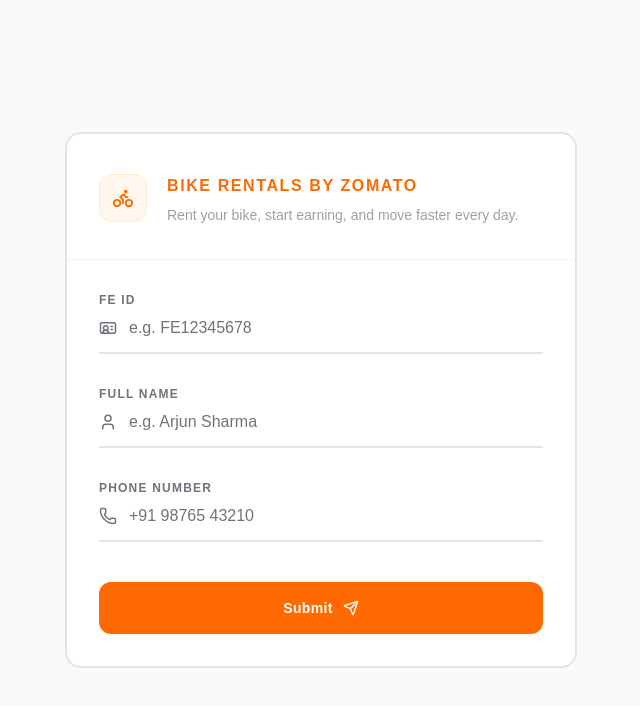
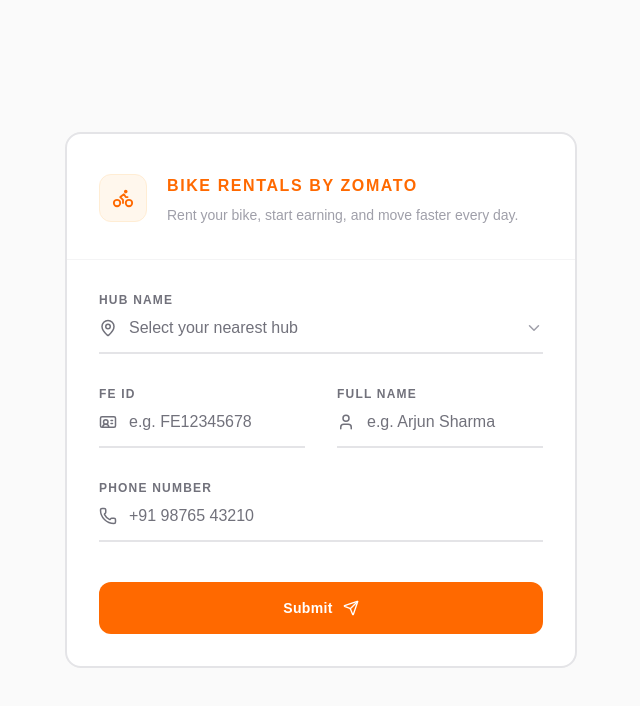
Before and after one commit to Jangidp0903/Rider-Form, a Next.js app: page / in a window 1280 px wide. Shown: the top 706 px of the page, without its empty margins (319-959 px from the left). Built offline with nearby package versions, Linux system fonts and the light colour scheme.

Commit message:
implement bike rental registration form with reusable input and select components

```diff
--- a/app/page.tsx
+++ b/app/page.tsx
@@ -11,84 +11,25 @@
   CheckCircle2,
   AlertCircle,
   X,
+  MapPin,
 } from "lucide-react";
 import { RIDER_API_URL } from "@/services/apiConfig";
+import InputField from "@/components/InputField";
+import CustomSelect from "@/components/CustomSelect";
 
 interface FormData {
   feId: string;
   fullName: string;
   phone: string;
+  hubName: string;
 }
-
-interface InputFieldProps {
-  id: keyof FormData;
-  label: string;
-  type: string;
-  placeholder: string;
-  icon: React.ReactNode;
-  value: string;
-  onChange: (e: React.ChangeEvent<HTMLInputElement>) => void;
-}
-
-const InputField: React.FC<InputFieldProps> = ({
-  id,
-  label,
-  type,
-  placeholder,
-  icon,
-  value,
-  onChange,
-}) => {
-  const [focused, setFocused] = useState(false);
-
-  return (
-    <div className="group">
-      <label
-        htmlFor={id}
-        className="block text-xs font-semibold uppercase tracking-widest text-zinc-500 mb-2"
-      >
-        {label}
-      </label>
-      <div
-        className={`flex items-center border-b-2 pb-3 transition-colors duration-200 ${
-          focused ? "border-orange-500" : "border-zinc-200"
-        }`}
-      >
-        <span
-          className={`mr-3 transition-colors duration-200 ${
-            focused ? "text-orange-500" : "text-zinc-500"
-          }`}
-        >
-          {icon}
-        </span>
-        <input
-          type={type}
-          id={id}
-          name={id}
-          value={value}
-          onChange={onChange}
-          onFocus={() => setFocused(true)}
-          onBlur={() => setFocused(false)}
-          placeholder={placeholder}
-          required
-          className="flex-1 bg-transparent text-zinc-900 placeholder-zinc-500 text-base font-medium focus:outline-none"
-        />
-        {value && (
-          <CheckCircle2
-            size={16}
-            className="text-orange-500 ml-2 flex-shrink-0"
-          />
-        )}
-      </div>
-    </div>
-  );
-};
 
 export default function ZomatoRiderForm() {
   const [formData, setFormData] = useState<FormData>({
     feId: "",
     fullName: "",
     phone: "",
+    hubName: "",
   });
   const [submitted, setSubmitted] = useState(false);
   const [token, setToken] = useState<number | null>(null);
@@ -113,19 +54,22 @@
         feId: formData.feId,
         fullName: formData.fullName,
         phone: formData.phone,
+        hubName: formData.hubName,
       });
 
       setToken(res.data.data.token);
       setSubmitted(true);
     } catch (error: any) {
-      setErrorModal(error.response?.data?.error || error.message || "Something went wrong");
+      setErrorModal(
+        error.response?.data?.error || error.message || "Something went wrong",
+      );
     } finally {
       setLoading(false);
     }
   };
 
   const handleReset = () => {
-    setFormData({ feId: "", fullName: "", phone: "" });
+    setFormData({ feId: "", fullName: "", phone: "", hubName: "" });
     setSubmitted(false);
     setToken(null);
   };
@@ -163,7 +107,7 @@
   return (
     <div className="h-screen bg-zinc-50 flex items-center justify-center p-4 sm:p-6 lg:p-8">
       <div className="w-full max-w-lg mx-auto">
-        <div className="bg-white border border-2 border-zinc-200 rounded-2xl overflow-hidden">
+        <div className="bg-white border border-2 border-zinc-200 rounded-2xl">
           {/* Header panel */}
           <div className="px-8 pt-10 pb-8 border-b border-zinc-100">
             <div className="flex items-start gap-5">
@@ -183,6 +127,26 @@
 
           {/* Form body */}
           <form onSubmit={handleSubmit} className="px-8 py-8 space-y-8">
+            <CustomSelect
+              label="Hub Name"
+              placeholder="Select your nearest hub"
+              icon={<MapPin size={18} />}
+              value={formData.hubName}
+              onChange={(val) =>
+                setFormData((prev) => ({ ...prev, hubName: val }))
+              }
+              options={[
+                "Delhi Okhla Hub",
+                "Mumbai Andheri Hub",
+                "Bangalore Koramangala Hub",
+                "Chennai Adyar Hub",
+                "Kolkata Salt Lake Hub",
+                "Pune Hinjewadi Hub",
+                "Hyderabad Gachibowli Hub",
+              ]}
+            />
+
+            <div className="grid grid-cols-1 sm:grid-cols-2 gap-8">
               <InputField
                 id="feId"
                 label="FE ID"
@@ -202,6 +166,7 @@
                 value={formData.fullName}
                 onChange={handleChange}
               />
+            </div>
 
             <InputField
               id="phone"
--- /dev/null
+++ b/components/CustomSelect.tsx
@@ -0,0 +1,132 @@
+"use client";
+
+import React, { useState } from "react";
+import { ChevronDown } from "lucide-react";
+
+interface CustomSelectProps {
+  label: string;
+  value: string;
+  onChange: (value: string) => void;
+  options: string[];
+  placeholder: string;
+  icon: React.ReactNode;
+}
+
+const CustomSelect: React.FC<CustomSelectProps> = ({
+  label,
+  value,
+  onChange,
+  options,
+  placeholder,
+  icon,
+}) => {
+  const [isOpen, setIsOpen] = useState(false);
+
+  return (
+    <div className="group relative">
+      {/* Label */}
+      <label className="block text-xs font-semibold uppercase tracking-widest text-zinc-500 mb-2">
+        {label}
+      </label>
+
+      {/* 🔵 MOBILE SELECT */}
+      <div className="relative flex items-center border-b-2 pb-2 border-zinc-200 focus-within:border-orange-500 transition-colors md:hidden">
+        {/* Icon */}
+        <span className="mr-3 text-zinc-500">{icon}</span>
+
+        {/* Select */}
+        <select
+          value={value}
+          onChange={(e) => onChange(e.target.value)}
+          className={`flex-1 bg-transparent text-base font-medium outline-none appearance-none cursor-pointer ${
+            value ? "text-zinc-900" : "text-zinc-500"
+          }`}
+        >
+          <option value="" disabled className="text-zinc-500">
+            {placeholder}
+          </option>
+
+          {options.map((option) => (
+            <option key={option} value={option} className="text-zinc-900">
+              {option}
+            </option>
+          ))}
+        </select>
+
+        {/* Arrow */}
+        <ChevronDown
+          size={18}
+          className="absolute right-0 text-zinc-400 pointer-events-none"
+        />
+      </div>
+
+      {/* 🟢 DESKTOP CUSTOM SELECT */}
+      <div className="hidden md:block">
+        <div
+          onClick={() => setIsOpen((prev) => !prev)}
+          className={`flex items-center border-b-2 pb-3 cursor-pointer transition-colors ${
+            isOpen ? "border-orange-500" : "border-zinc-200"
+          }`}
+        >
+          {/* Icon */}
+          <span
+            className={`mr-3 ${
+              isOpen || value ? "text-orange-500" : "text-zinc-500"
+            }`}
+          >
+            {icon}
+          </span>
+
+          {/* Value */}
+          <div className="flex-1 text-base font-medium">
+            {value ? (
+              <span className="text-zinc-900">{value}</span>
+            ) : (
+              <span className="text-zinc-500">{placeholder}</span>
+            )}
+          </div>
+
+          {/* Arrow */}
+          <ChevronDown
+            size={18}
+            className={`transition-transform ${
+              isOpen ? "rotate-180 text-orange-500" : "text-zinc-400"
+            }`}
+          />
+        </div>
+
+        {/* Dropdown */}
+        {isOpen && (
+          <div className="absolute z-50 left-0 right-0 mt-2 bg-white border border-zinc-100 rounded-xl shadow-md max-h-[150px] overflow-y-auto">
+            {options.map((option) => (
+              <div
+                key={option}
+                onClick={() => {
+                  onChange(option);
+                  setIsOpen(false);
+                }}
+                className={`px-5 py-2 text-sm cursor-pointer hover:bg-orange-50 ${
+                  value === option
+                    ? "bg-orange-50 text-orange-600"
+                    : "text-zinc-700"
+                }`}
+              >
+                {option}
+              </div>
+            ))}
+          </div>
+        )}
+
+        {/* Backdrop */}
+        {isOpen && (
+          <div
+            className="fixed inset-0 z-40"
+            onClick={() => setIsOpen(false)}
+          />
+        )}
+      </div>
+    </div>
+  );
+};
+
+export default CustomSelect;
--- /dev/null
+++ b/components/InputField.tsx
@@ -0,0 +1,61 @@
+import React, { useState } from "react";
+
+interface InputFieldProps {
+  id: string;
+  label: string;
+  type: string;
+  placeholder: string;
+  icon: React.ReactNode;
+  value: string;
+  onChange: (e: React.ChangeEvent<HTMLInputElement>) => void;
+}
+
+const InputField: React.FC<InputFieldProps> = ({
+  id,
+  label,
+  type,
+  placeholder,
+  icon,
+  value,
+  onChange,
+}) => {
+  const [focused, setFocused] = useState(false);
+
+  return (
+    <div className="group">
+      <label
+        htmlFor={id}
+        className="block text-xs font-semibold uppercase tracking-widest text-zinc-500 mb-2"
+      >
+        {label}
+      </label>
+      <div
+        className={`flex items-center border-b-2 pb-3 transition-colors duration-200 ${
+          focused ? "border-orange-500" : "border-zinc-200"
+        }`}
+      >
+        <span
+          className={`mr-3 transition-colors duration-200 ${
+            focused ? "text-orange-500" : "text-zinc-500"
+          }`}
+        >
+          {icon}
+        </span>
+        <input
+          type={type}
+          id={id}
+          name={id}
+          value={value}
+          onChange={onChange}
+          onFocus={() => setFocused(true)}
+          onBlur={() => setFocused(false)}
+          placeholder={placeholder}
+          required
+          className="flex-1 bg-transparent text-zinc-900 placeholder-zinc-500 text-base font-medium focus:outline-none"
+        />
+      </div>
+    </div>
+  );
+};
+
+export default InputField;
```
Also changed, not shown: public/bike-rentals.png (added). Lines whose indentation alone changed are shown as unchanged.
